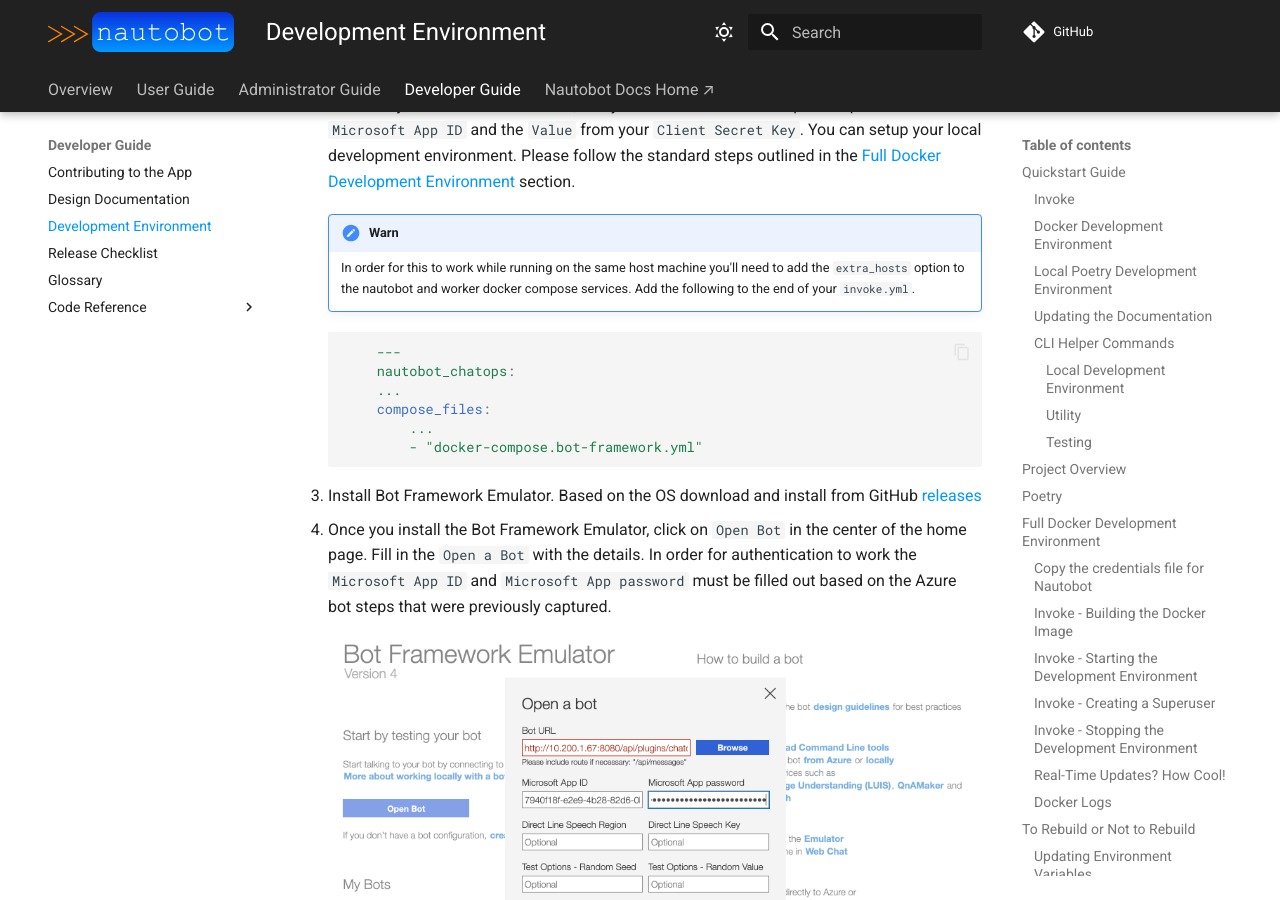
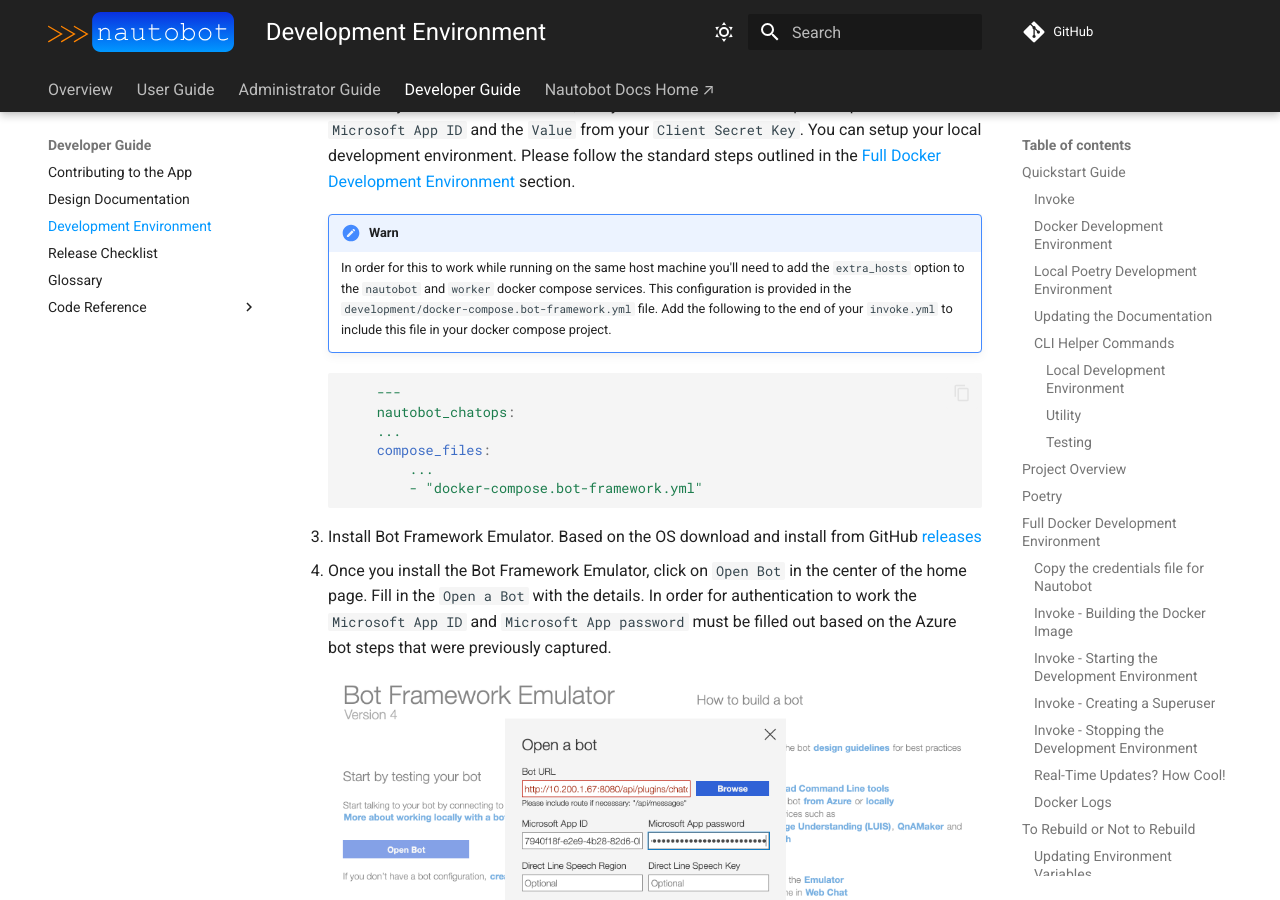
Before and after one commit to nautobot/nautobot-app-chatops, an MkDocs documentation site: the page built from docs/dev/dev_environment.md, in a window 1280 px wide and 900 px high, scrolled down 13816 px. Built offline with MkDocs 1.6.1 and Material for MkDocs 9.7.7, drawn with Linux system fonts in a browser that asks for light colours; comment, search, counter and statistics services are not loaded.

Commit message:
Update docs/dev/dev_environment.md
Co-authored-by: Gary Snider <75227981+gsnider2195@users.noreply.github.com>

````diff
--- a/docs/dev/dev_environment.md
+++ b/docs/dev/dev_environment.md
@@ -511,7 +511,7 @@
 2. Now that your Azure bot is created, and you've followed all the steps to capture the `Microsoft App ID` and the `Value` from your `Client Secret Key`. You can setup your local development environment. Please follow the standard steps outlined in the [Full Docker Development Environment](#full-docker-development-environment) section.
 
     !!! warn
-        In order for this to work while running on the same host machine you'll need to add the `extra_hosts` option to the nautobot and worker docker compose services. Add the following to the end of your `invoke.yml`.
+        In order for this to work while running on the same host machine you'll need to add the `extra_hosts` option to the `nautobot` and `worker` docker compose services. This configuration is provided in the `development/docker-compose.bot-framework.yml` file. Add the following to the end of your `invoke.yml` to include this file in your docker compose project.
 
     ```yaml
         ---
````
